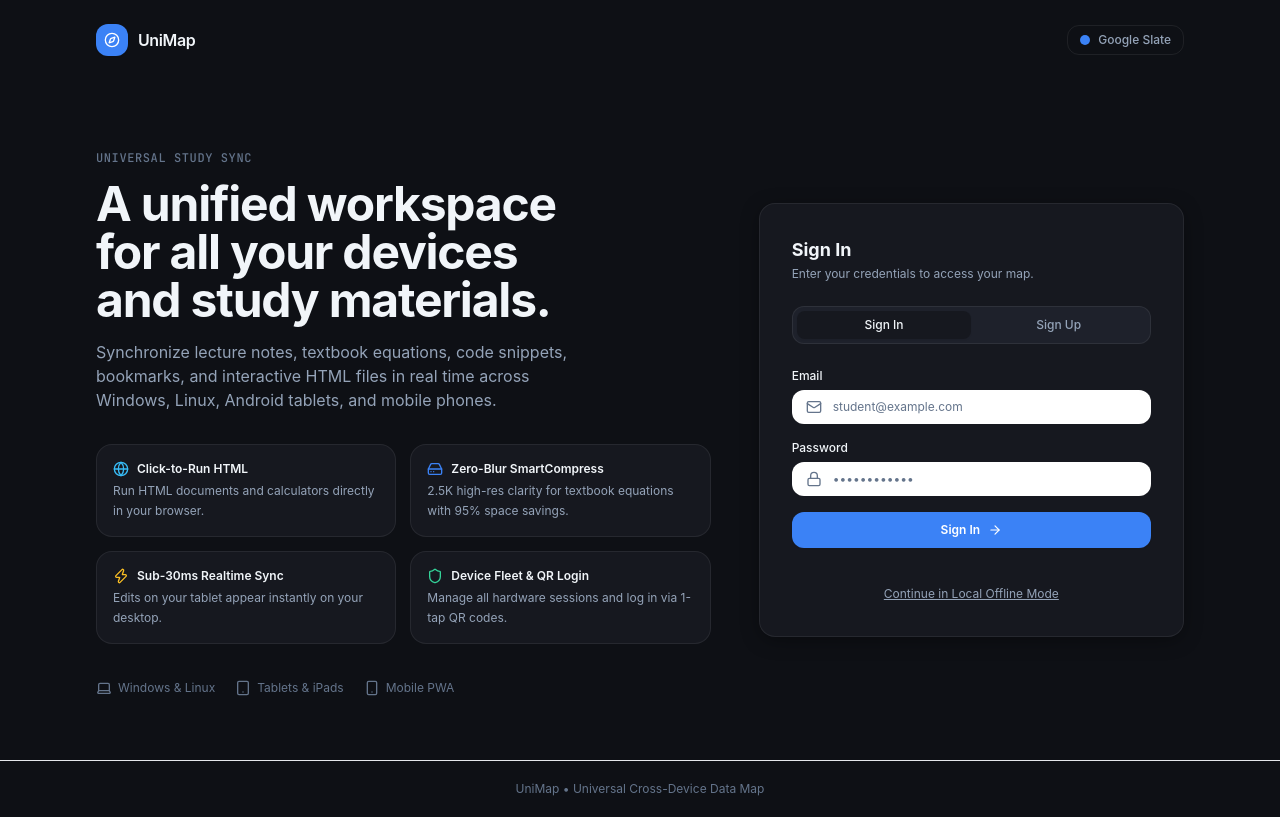
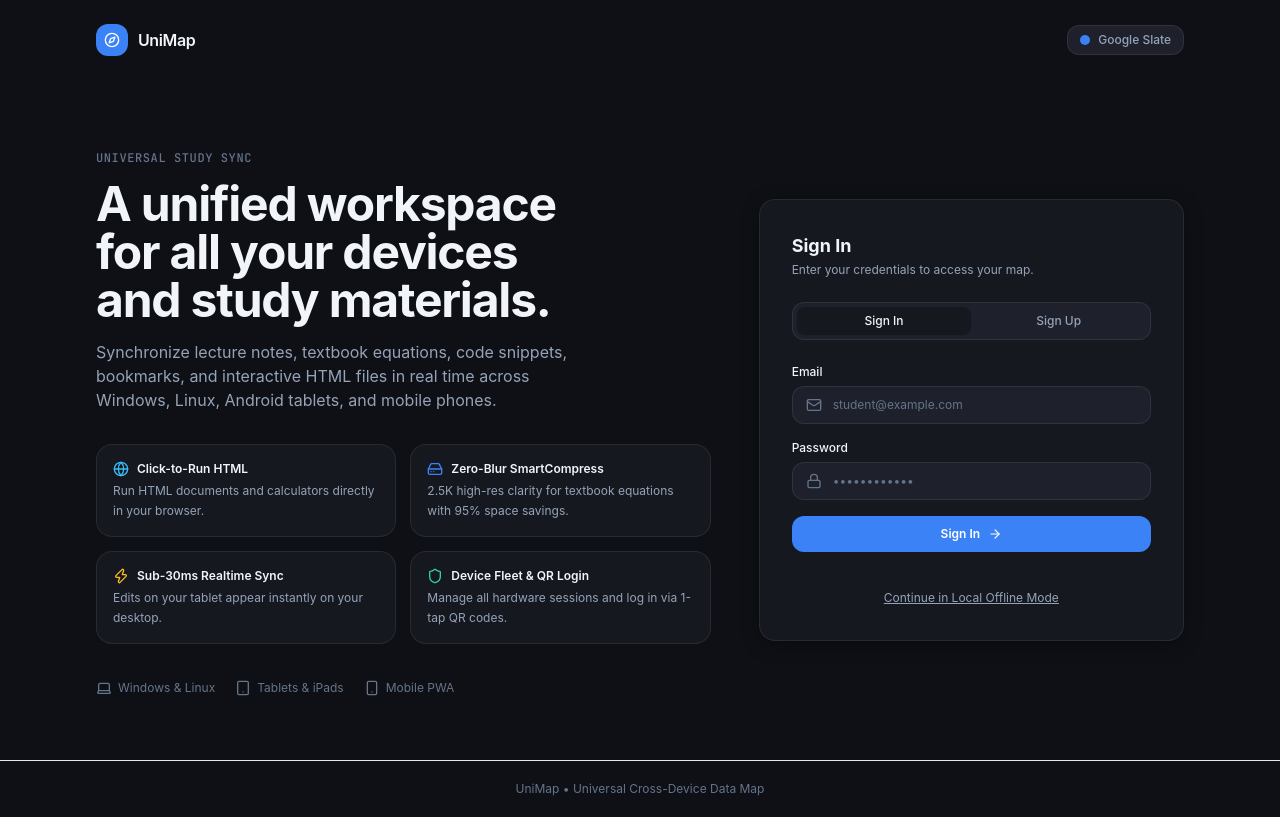
Before and after one commit to tgmind/UniMap, a React (Vite) app: page / in a window 1280 px wide. Built offline with nearby package versions, Linux system fonts and the light colour scheme; no server answers.

Commit message:
fix(ui): eliminate white input background and ensure high-contrast text visibility

```diff
--- a/src/components/AuthScreen.tsx
+++ b/src/components/AuthScreen.tsx
@@ -79,7 +79,7 @@ export const AuthScreen: React.FC<AuthScreenProps> = ({ onEnterGuestMode }) => {
         <div className="relative">
           <button
             onClick={() => setShowThemeMenu(!showThemeMenu)}
-            className="flex items-center gap-2 px-3 py-1.5 rounded-xl bg-surface-elevated/70 hover:bg-surface-elevated border border-border text-xs font-medium text-text-muted hover:text-text-main transition-colors"
+            className="flex items-center gap-2 px-3 py-1.5 rounded-xl bg-surface-elevated hover:bg-surface-hover border border-border text-xs font-medium text-text-muted hover:text-text-main transition-colors"
           >
             <span
               className="w-2.5 h-2.5 rounded-full"
@@ -227,7 +227,7 @@ export const AuthScreen: React.FC<AuthScreenProps> = ({ onEnterGuestMode }) => {
                       placeholder="e.g. Alex"
                       value={name}
                       onChange={(e) => setName(e.target.value)}
-                      className="w-full bg-surface-elevated/70 border border-border focus:border-border-strong rounded-xl pl-10 pr-3.5 py-2 text-xs text-text-main placeholder-text-faint focus:outline-none transition-colors"
+                      className="w-full bg-surface-elevated border border-border focus:border-primary rounded-xl pl-10 pr-3.5 py-2.5 text-xs text-text-main placeholder-text-faint focus:outline-none transition-colors"
                       required
                     />
                   </div>
@@ -245,7 +245,7 @@ export const AuthScreen: React.FC<AuthScreenProps> = ({ onEnterGuestMode }) => {
                     placeholder="student@example.com"
                     value={email}
                     onChange={(e) => setEmail(e.target.value)}
-                    className="w-full bg-surface-elevated/70 border border-border focus:border-border-strong rounded-xl pl-10 pr-3.5 py-2 text-xs text-text-main placeholder-text-faint focus:outline-none transition-colors"
+                    className="w-full bg-surface-elevated border border-border focus:border-primary rounded-xl pl-10 pr-3.5 py-2.5 text-xs text-text-main placeholder-text-faint focus:outline-none transition-colors"
                     required
                   />
                 </div>
@@ -262,7 +262,7 @@ export const AuthScreen: React.FC<AuthScreenProps> = ({ onEnterGuestMode }) => {
                     placeholder="••••••••••••"
                     value={password}
                     onChange={(e) => setPassword(e.target.value)}
-                    className="w-full bg-surface-elevated/70 border border-border focus:border-border-strong rounded-xl pl-10 pr-3.5 py-2 text-xs text-text-main placeholder-text-faint focus:outline-none transition-colors"
+                    className="w-full bg-surface-elevated border border-border focus:border-primary rounded-xl pl-10 pr-3.5 py-2.5 text-xs text-text-main placeholder-text-faint focus:outline-none transition-colors"
                     required
                   />
                 </div>
--- a/src/components/Header.tsx
+++ b/src/components/Header.tsx
@@ -108,7 +108,7 @@ export const Header: React.FC<HeaderProps> = ({
               placeholder="Search notes, links, code, HTML files..."
               value={searchQuery}
               onChange={(e) => setSearchQuery(e.target.value)}
-              className="w-full bg-surface-elevated/70 hover:bg-surface-elevated border border-border focus:border-border-strong rounded-xl pl-9 pr-12 py-1.5 text-xs text-text-main placeholder-text-faint focus:outline-none transition-colors"
+              className="w-full bg-surface-elevated hover:bg-surface-elevated border border-border focus:border-border-strong rounded-xl pl-9 pr-12 py-1.5 text-xs text-text-main placeholder-text-faint focus:outline-none transition-colors"
             />
             <kbd className="absolute right-3 top-1/2 -translate-y-1/2 text-[10px] font-mono text-text-faint px-1.5 py-0.5 rounded border border-border bg-surface">
               ⌘K
@@ -122,7 +122,7 @@ export const Header: React.FC<HeaderProps> = ({
           <button
             onClick={onOpenStorageModal}
             title="Free Storage Status (1 GB Supabase Quota)"
-            className="flex items-center gap-2 px-2.5 py-1.5 rounded-xl text-xs text-text-muted hover:text-text-main bg-surface-elevated/50 hover:bg-surface-elevated border border-border transition-colors font-mono"
+            className="flex items-center gap-2 px-2.5 py-1.5 rounded-xl text-xs text-text-muted hover:text-text-main bg-surface-elevated hover:bg-surface-elevated border border-border transition-colors font-mono"
           >
             <HardDrive className="w-3.5 h-3.5 text-accent" />
             <span className="text-[11px] hidden sm:inline">{mbUsed} MB</span>
@@ -141,7 +141,7 @@ export const Header: React.FC<HeaderProps> = ({
           <button
             onClick={onOpenFleetModal}
             title="Device Fleet & QR Pairing"
-            className="flex items-center gap-1.5 px-2.5 py-1.5 rounded-xl text-xs text-text-muted hover:text-text-main bg-surface-elevated/50 hover:bg-surface-elevated border border-border transition-colors"
+            className="flex items-center gap-1.5 px-2.5 py-1.5 rounded-xl text-xs text-text-muted hover:text-text-main bg-surface-elevated hover:bg-surface-elevated border border-border transition-colors"
           >
             <Laptop className="w-3.5 h-3.5 text-accent" />
             <span className="text-[11px] font-medium hidden lg:inline">Fleet</span>
@@ -153,7 +153,7 @@ export const Header: React.FC<HeaderProps> = ({
             <button
               onClick={() => setShowThemeMenu(!showThemeMenu)}
               title={`Theme: ${activeThemeDef.name}`}
-              className="p-2 rounded-xl text-text-muted hover:text-text-main bg-surface-elevated/50 hover:bg-surface-elevated border border-border transition-colors"
+              className="p-2 rounded-xl text-text-muted hover:text-text-main bg-surface-elevated hover:bg-surface-elevated border border-border transition-colors"
             >
               <Palette className="w-3.5 h-3.5" />
             </button>
--- a/src/index.css
+++ b/src/index.css
@@ -8,8 +8,8 @@
   --bg-surface: #16181F;
   --bg-surface-elevated: #1E212B;
   --bg-surface-hover: #262A37;
-  --border-color: rgba(255, 255, 255, 0.07);
-  --border-strong: rgba(255, 255, 255, 0.14);
+  --border-color: rgba(255, 255, 255, 0.08);
+  --border-strong: rgba(255, 255, 255, 0.16);
   --primary: #3B82F6;
   --primary-hover: #2563EB;
   --primary-text: #FFFFFF;
@@ -27,8 +27,8 @@
   --bg-surface: #111827;
   --bg-surface-elevated: #1F2937;
   --bg-surface-hover: #283548;
-  --border-color: rgba(255, 255, 255, 0.08);
-  --border-strong: rgba(255, 255, 255, 0.15);
+  --border-color: rgba(255, 255, 255, 0.09);
+  --border-strong: rgba(255, 255, 255, 0.18);
   --primary: #2563EB;
   --primary-hover: #1D4ED8;
   --primary-text: #FFFFFF;
@@ -46,8 +46,8 @@
   --bg-surface: #0C0C0E;
   --bg-surface-elevated: #161619;
   --bg-surface-hover: #212126;
-  --border-color: rgba(255, 255, 255, 0.09);
-  --border-strong: rgba(255, 255, 255, 0.18);
+  --border-color: rgba(255, 255, 255, 0.1);
+  --border-strong: rgba(255, 255, 255, 0.2);
   --primary: #FFFFFF;
   --primary-hover: #E4E4E7;
   --primary-text: #000000;
@@ -84,6 +84,29 @@ html, body {
   text-rendering: optimizeLegibility;
   -webkit-font-smoothing: antialiased;
   -moz-osx-font-smoothing: grayscale;
+  background-color: var(--bg-main);
+  color: var(--text-main);
+}
+
+/* Explicit Input Styling - NEVER white on white */
+input, textarea, select {
+  background-color: var(--bg-surface-elevated) !important;
+  color: var(--text-main) !important;
+}
+
+input::placeholder, textarea::placeholder {
+  color: var(--text-faint) !important;
+}
+
+/* Chrome / Brave / Safari Autofill Override */
+input:-webkit-autofill,
+input:-webkit-autofill:hover,
+input:-webkit-autofill:focus,
+input:-webkit-autofill:active {
+  -webkit-box-shadow: 0 0 0 1000px var(--bg-surface-elevated) inset !important;
+  -webkit-text-fill-color: var(--text-main) !important;
+  caret-color: var(--text-main) !important;
+  transition: background-color 5000s ease-in-out 0s;
 }
 
 /* Zero text chopping utilities */
@@ -96,7 +119,7 @@ html, body {
   word-break: break-word;
 }
 
-/* Subtle, refined scrollbars */
+/* Refined scrollbars */
 ::-webkit-scrollbar {
   width: 5px;
   height: 5px;
@@ -115,7 +138,7 @@ html, body {
   background: var(--text-faint);
 }
 
-/* Card subtle border light reflection (Linear / Raycast style) */
+/* Subtle Card */
 .subtle-card {
   background: var(--bg-surface);
   border: 1px solid var(--border-color);
@@ -129,6 +152,6 @@ html, body {
 }
 
 /* Smooth theme transitions */
-body, nav, header, main, div, button, input, textarea {
+body, nav, header, main, div, button {
   transition: background-color 0.2s ease, border-color 0.2s ease, color 0.15s ease;
 }
```
Also changed, not shown: src/components/AddItemModal.tsx (+7 -7 lines).
